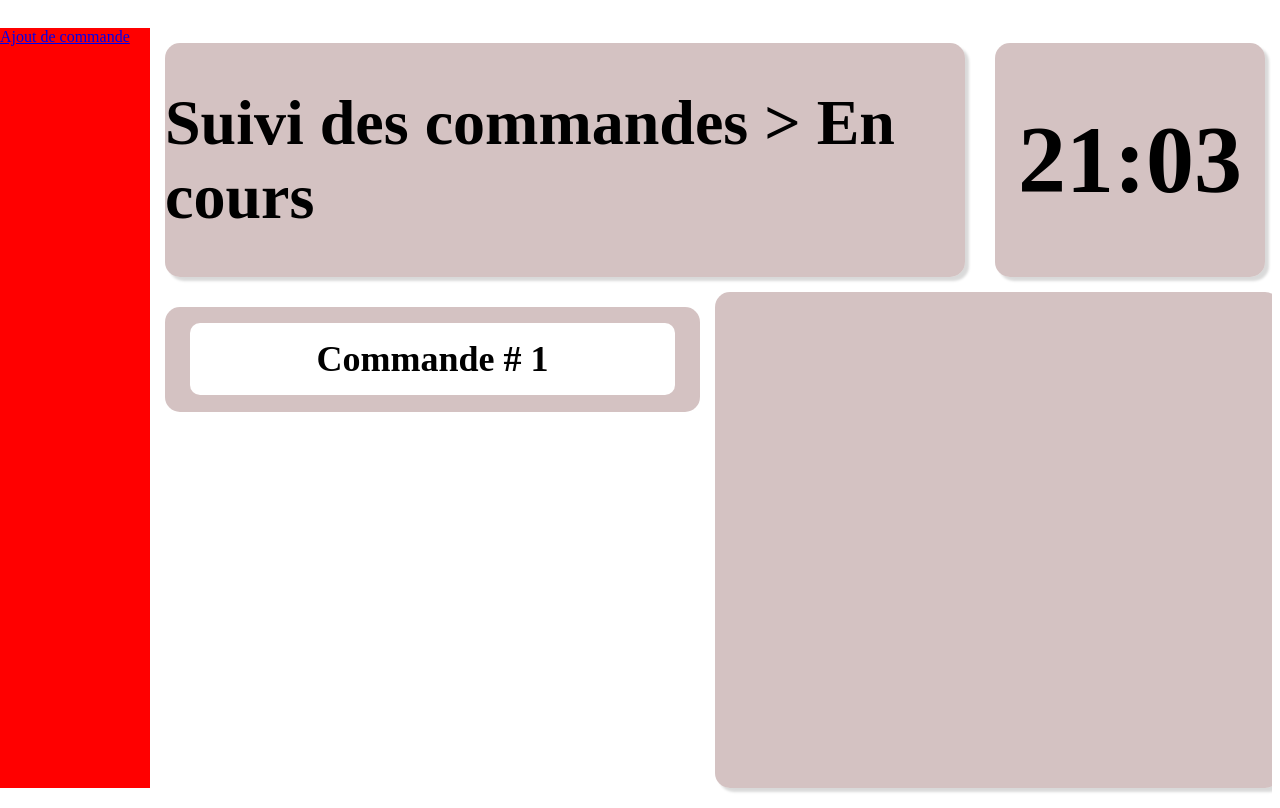
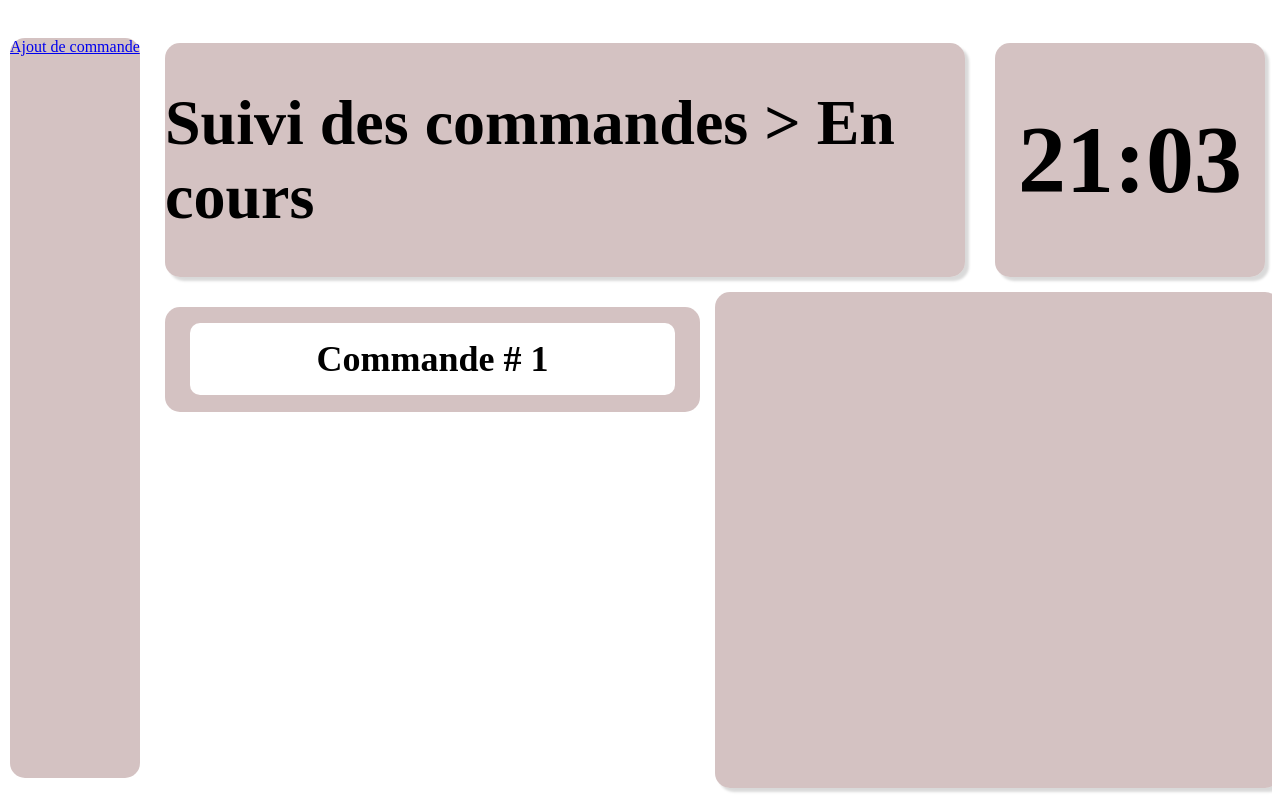
Before and after one commit to Wyterrr/sae301, a PHP site: page /commande.php in a window 1280 px wide. Run offline with PHP 8.4, Linux system fonts and the light colour scheme; data comes from the database, SQL or seed files in the repository; some web fonts are replaced.

Commit message:
Navbar avec un meilleur style

```diff
--- a/style/style.css
+++ b/style/style.css
@@ -16,7 +16,9 @@ body {
 }
 .navbar {
   grid-area: 2 / 1 / 6 / 2;
-  background-color: red;
+  background-color: rgb(169, 134, 134, 0.5);;
+  border-radius: 15px;
+  margin: 10px;
 }
 .header {
   grid-area: 2 / 2 / 3 / 3;
```
